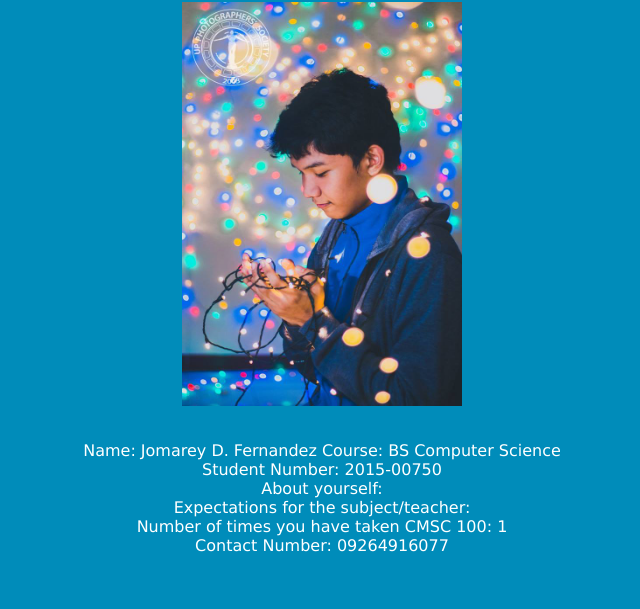
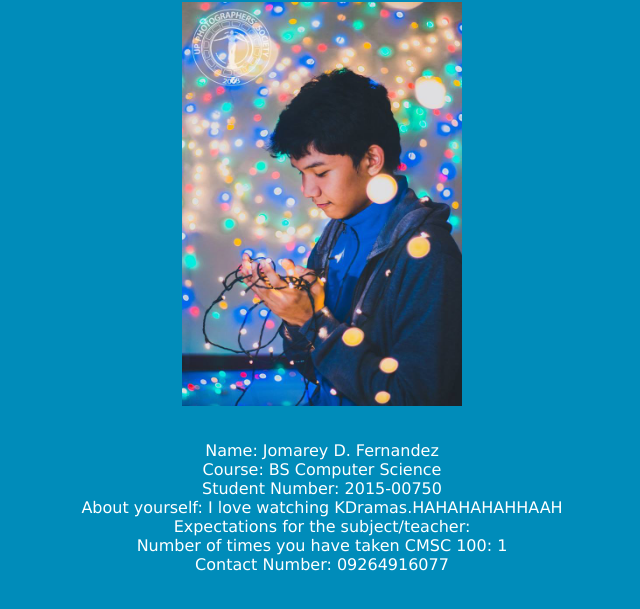
Before and after one commit to jyfernandez/jyfernandez.github.io, a plain HTML site: page index.html in a window 1280 px wide. Shown: the part 79-688 px from the top of the page, without its empty margins (318-958 px from the left). Drawn offline with Linux system fonts and the light colour scheme.

Commit message:
Update index.html

```diff
--- a/index.html
+++ b/index.html
@@ -20,10 +20,10 @@
 		</div>
 		<p style="color:white; font-family: Verdana, Geneva, sans-serif;>">
 			<br>
-			Name: Jomarey D. Fernandez
+			Name: Jomarey D. Fernandez <br>
 			Course: BS Computer Science <br>
 			Student Number: 2015-00750 <br>
-			About yourself: <br>
+			About yourself: I love watching KDramas.HAHAHAHAHHAAH<br>
 			Expectations for the subject/teacher: <br>
 			Number of times you have taken CMSC 100: 1<br>
 			Contact Number: 09264916077<br>
```
